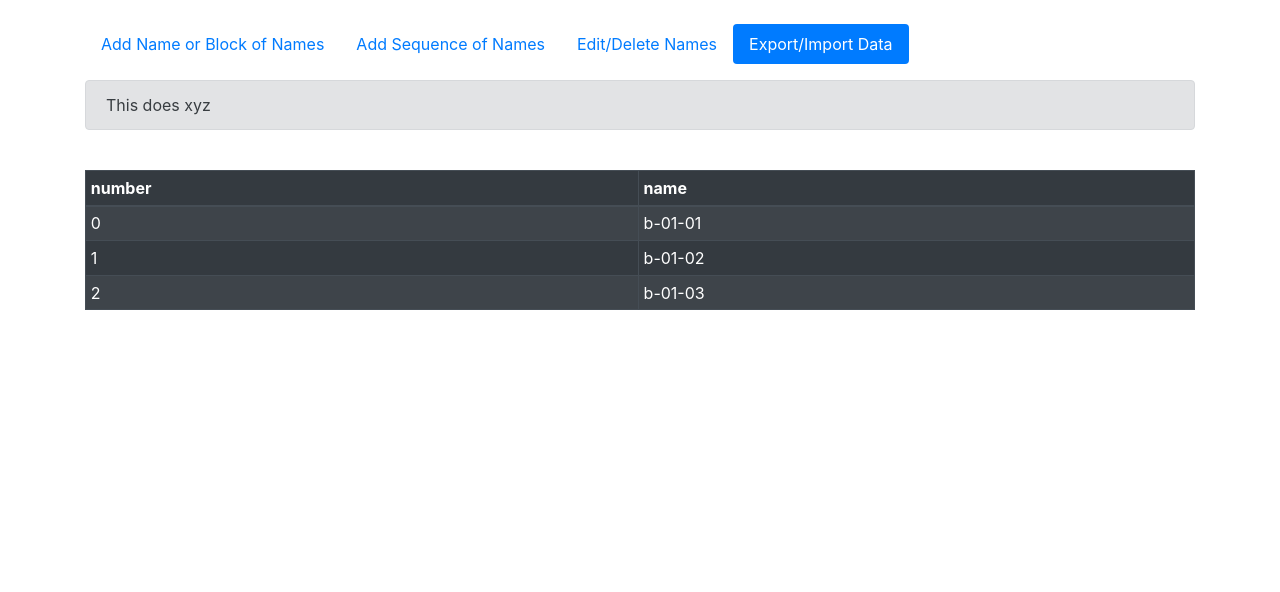
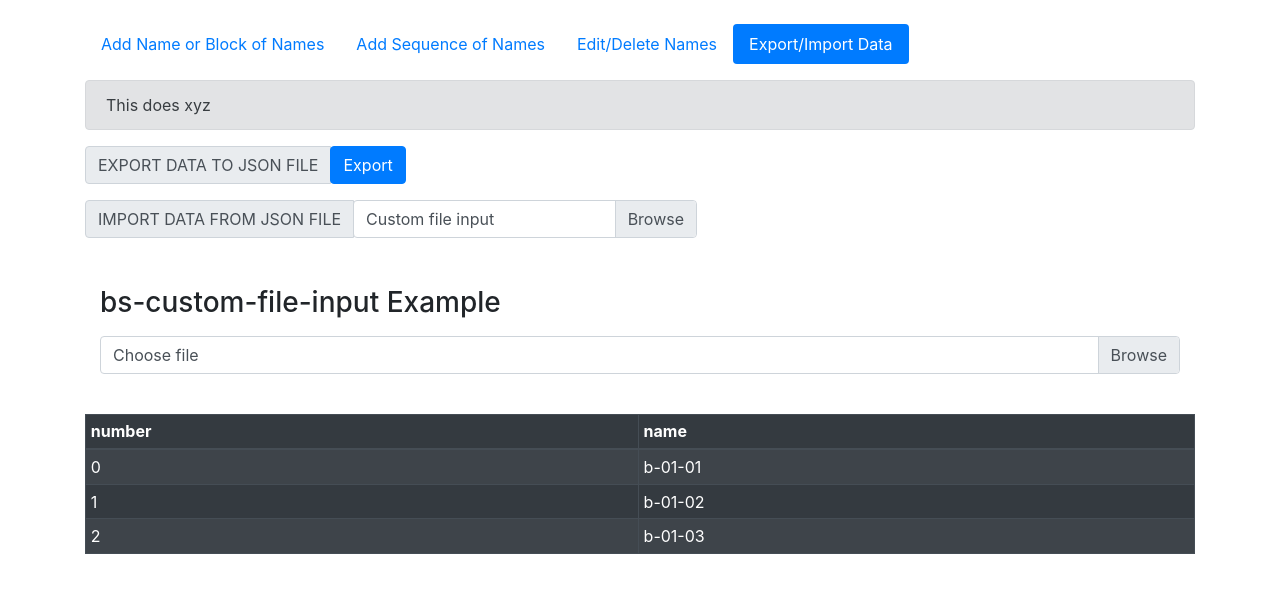
Before and after one commit to samumo/RAMLED-Config, a React (Create React App) app in the folder ramled-config/: page / in a window 1280 px wide. Both pictures are taken after a click on the tab "Export/Import Data". Shown: the top 592 px of the page. Built offline with nearby package versions, Linux system fonts and the light colour scheme.

Commit message:
changes to app.js

```diff
--- a/ramled-config/package.json
+++ b/ramled-config/package.json
@@ -7,10 +7,12 @@
     "@testing-library/react": "^11.1.0",
     "@testing-library/user-event": "^12.1.10",
     "bootstrap": "^5.0.1",
+    "bs-custom-file-input": "^1.3.4",
+    "file-saver": "^2.0.5",
     "react": "^17.0.2",
     "react-bootstrap": "^1.6.1",
     "react-dom": "^17.0.2",
-    "react-scripts": "4.0.3",
+    "react-scripts": "^1.1.5",
     "web-vitals": "^1.0.1"
   },
   "scripts": {
@@ -40,6 +42,7 @@
   "devDependencies": {
     "@babel/core": "^7.14.6",
     "@babel/preset-env": "^7.14.5",
+    "@types/file-saver": "^2.0.2",
     "typescript": "^4.3.2"
   }
 }
--- a/ramled-config/src/App.js
+++ b/ramled-config/src/App.js
@@ -9,8 +9,13 @@ import Tab from 'react-bootstrap/Tab';
 import Tabs from 'react-bootstrap/Tabs';
 import Alert from 'react-bootstrap/Alert';
 import Table from 'react-bootstrap/Table';
+import { saveAs } from 'file-saver';
+import Form from 'react-bootstrap/Form';
+import bsCustomFileInput from 'bs-custom-file-input'
+
 
 //  document.body.style = 'background: black;';
+
 
 class Generator extends React.Component {
   constructor(props) {
@@ -22,7 +27,7 @@ class Generator extends React.Component {
       previousJsonData: ["b-01-01", "b-01-02", "b-01-03"],
       blockInput: {name: "a-01-01", numToAdd: 1, startNum: 0},
       sequenceInput: {startNum: 0, building: 'a', floorStart: 1, floorEnd: 7, apartmentSequence: ['01','02','03','04']},
-      jsonDataTest: [],
+      testImport: []
     }
     // Bindings
     this.handleChangeName = this.handleChangeName.bind(this);
@@ -48,6 +53,8 @@ class Generator extends React.Component {
     this.insufficientData = this.insufficientData.bind(this);
     this.sequenceGenerator = this.sequenceGenerator.bind(this);
     this.sequenceGeneratorDescending = this.sequenceGeneratorDescending.bind(this);
+    this.handleExport = this.handleExport.bind(this);
+    this.handleImport = this.handleImport.bind(this);
   }
 
   validateNumeric(input) {
@@ -382,7 +389,6 @@ class Generator extends React.Component {
                                                       cleanApartmentArr)
       }
     };
-
     if(Number(sequenceStateObjectClone['startNum']) > nameArray.length) {
       nameArray = [...nameArray, ...arrayToAdd];
     } else {
@@ -394,6 +400,30 @@ class Generator extends React.Component {
       previousJsonData: jsonDataPrevious,
       jsonData: nameArray,
     });
+  }
+
+  handleExport(event) {
+    // This call prevents the submit button's default behaviour of reloading the page
+    event.preventDefault()
+    // json export format => [{"name": "<address string>", "value": 255, "num": 0}, ...] value property sets the default brightness, this can be 255 for all.
+    const jsonData = [...this.state.jsonData];
+    let jsonOutput = [];
+
+    jsonData.forEach(function(element, index) {
+      const item = {name: element, value: 255, num: index};
+      jsonOutput.push(item);
+    })
+
+    jsonOutput = JSON.stringify(jsonOutput);
+
+    let blob = new Blob([...jsonOutput], {type: "text/plain;charset=utf-8"});
+
+    saveAs(blob, "config.json");
+  }
+
+  handleImport(event){
+    const fileList = event.target.files;
+    this.setState({testImport: fileList})
   }
 
   render() {
@@ -497,11 +527,6 @@ class Generator extends React.Component {
                                   onChange={this.handleChangeSequenceApartments9.bind(this)}/>
             </InputGroup>
 
-            <Alert variant="secondary">floor array test - {this.state.jsonDataTest}</Alert>
-            <Alert >startNum - {typeof this.state.sequenceInput['startNum']}</Alert>
-            <Alert >floorStart - {typeof this.state.sequenceInput['floorStart']}  {this.state.sequenceInput['floorStart']}</Alert>
-            <Alert >apartmentSequence - {typeof this.state.sequenceInput['apartmentSequence']}  {this.state.sequenceInput['apartmentSequence']}</Alert>
-
             <ButtonGroup>
               {btnSeqAdd}
               {btnUndo}
@@ -515,8 +540,10 @@ class Generator extends React.Component {
                 <InputGroup.Text>LED NUMBER TO EDIT/DELETE</InputGroup.Text>
               </InputGroup.Prepend>
               <FormControl />
-              <Button variant="primary">Find LED name</Button>
-              <Button variant="danger">Delete name</Button>{' '}
+              <ButtonGroup>
+                <Button variant="primary">Find LED name</Button>
+                <Button variant="danger">Delete name</Button>
+              </ButtonGroup>
             </InputGroup>
 
             <InputGroup className="mb-3">
@@ -533,6 +560,38 @@ class Generator extends React.Component {
           </Tab>
           <Tab eventKey="export-or-import-data" title="Export/Import Data">
             <Alert variant="secondary">This does xyz</Alert>
+            <InputGroup className="mb-3">
+                <InputGroup.Prepend>
+                  <InputGroup.Text>EXPORT DATA TO JSON FILE</InputGroup.Text>
+                </InputGroup.Prepend>
+              <Button onClick={this.handleExport} variant="primary">Export</Button>{' '}
+            </InputGroup>
+
+            <InputGroup className="mb-3">
+                <InputGroup.Prepend>
+                  <InputGroup.Text>IMPORT DATA FROM JSON FILE</InputGroup.Text>
+                </InputGroup.Prepend>
+                <Form>
+                  <Form.File
+                    id="custom-file"
+                    label="Custom file input"
+                    custom
+                  />
+                </Form>
+                <div class="col-sm-12 mt-5">
+                  <h3>bs-custom-file-input Example</h3>
+                  <div class="input-group mt-3">
+                    <div class="custom-file">
+                      <input id="inputGroupFile01" type="file" class="custom-file-input"/ >
+                      <label class="custom-file-label" for="inputGroupFile01">Choose file</label>
+                    </div>
+                  </div>
+                </div>
+                </InputGroup>
+
+              {/* <Button type="file" onChange={this.handleImport} variant="primary">Import JSON</Button>{' '} */}
+
+
           </Tab>
         </Tabs>
         <br />
```
Also changed, not shown: 2 other files (tests, documents, lock files or other folders).
